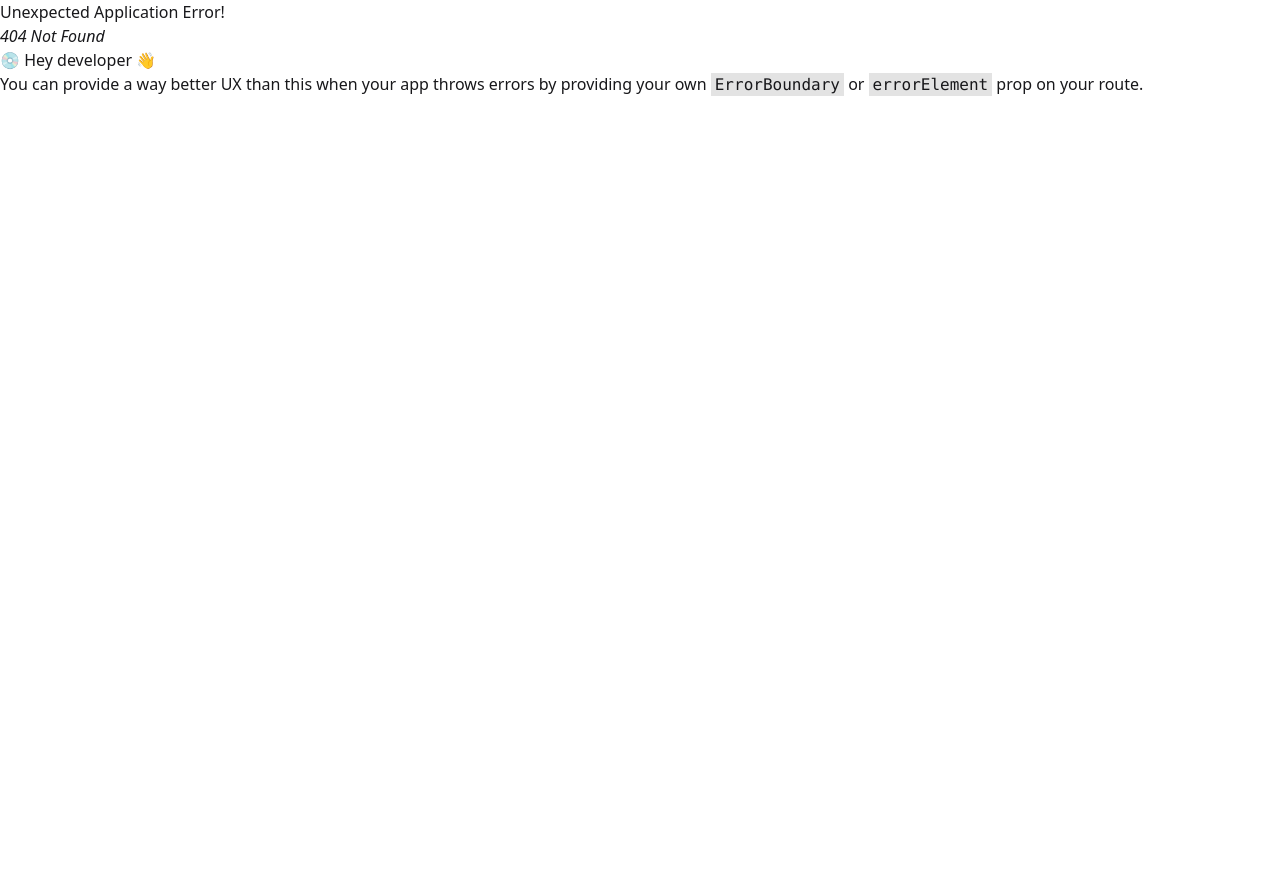
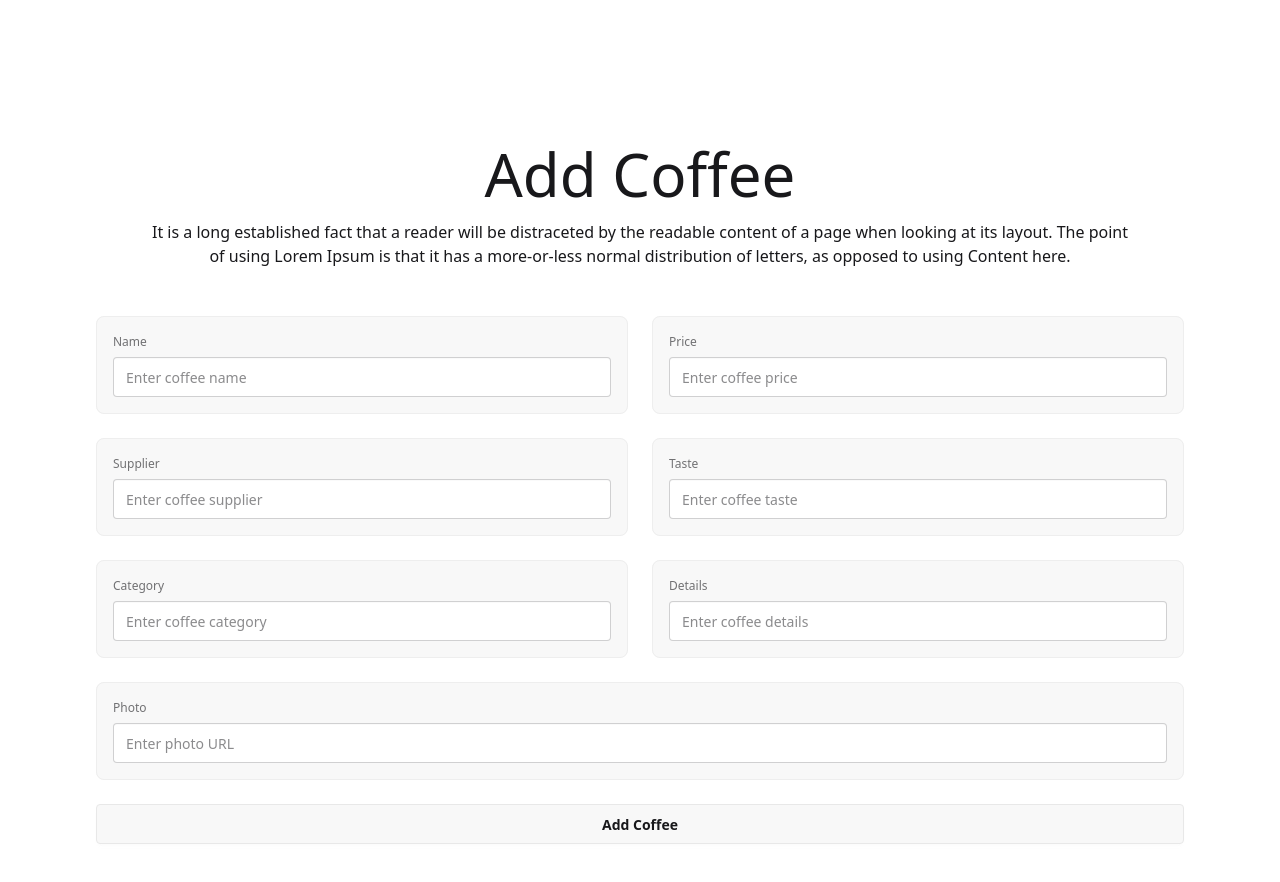
Before and after one commit to roni-biswas/coffee-store-client, a React (Vite) app: page /add-coffee in a window 1280 px wide. Before the commit this address had no page. Shown: the top 882 px of the page. Before the commit the page ends 800 px from the top, so only its background shows below. Built offline with nearby package versions, Linux system fonts and the light colour scheme.

Commit message:
added UI form for add coffee in AddCoffee component

```diff
--- /dev/null
+++ b/src/components/AddCoffee.jsx
@@ -0,0 +1,89 @@
+import React from "react";
+
+const AddCoffee = () => {
+  return (
+    <div className="p-24">
+      <div className="p-12 text-center space-y-4">
+        <h1 className="text-6xl">Add Coffee</h1>
+        <p>
+          It is a long established fact that a reader will be distraceted by the
+          readable content of a page when looking at its layout. The point of
+          using Lorem Ipsum is that it has a more-or-less normal distribution of
+          letters, as opposed to using Content here.
+        </p>
+      </div>
+      <form>
+        <div className="grid grid-cols-1 md:grid-cols-2 gap-6">
+          <fieldset className="fieldset bg-base-200 border-base-300 rounded-box border p-4">
+            <label className="label">Name</label>
+            <input
+              type="text"
+              name="name"
+              className="input w-full"
+              placeholder="Enter coffee name"
+            />
+          </fieldset>
+          <fieldset className="fieldset bg-base-200 border-base-300 rounded-box border p-4">
+            <label className="label">Price</label>
+            <input
+              type="Number"
+              name="price"
+              className="input w-full"
+              placeholder="Enter coffee price"
+            />
+          </fieldset>
+          <fieldset className="fieldset bg-base-200 border-base-300 rounded-box border p-4">
+            <label className="label">Supplier</label>
+            <input
+              type="text"
+              name="supplier"
+              className="input w-full"
+              placeholder="Enter coffee supplier"
+            />
+          </fieldset>
+          <fieldset className="fieldset bg-base-200 border-base-300 rounded-box border p-4">
+            <label className="label">Taste</label>
+            <input
+              type="text"
+              name="taste"
+              className="input w-full"
+              placeholder="Enter coffee taste"
+            />
+          </fieldset>
+          <fieldset className="fieldset bg-base-200 border-base-300 rounded-box border p-4">
+            <label className="label">Category</label>
+            <input
+              type="text"
+              name="category"
+              className="input w-full"
+              placeholder="Enter coffee category"
+            />
+          </fieldset>
+          <fieldset className="fieldset bg-base-200 border-base-300 rounded-box border p-4">
+            <label className="label">Details</label>
+            <input
+              type="text"
+              name="details"
+              className="input w-full"
+              placeholder="Enter coffee details"
+            />
+          </fieldset>
+        </div>
+        <div>
+          <fieldset className="fieldset bg-base-200 border-base-300 rounded-box border my-6 p-4">
+            <label className="label">Photo</label>
+            <input
+              type="text"
+              name="photo"
+              className="input w-full"
+              placeholder="Enter photo URL"
+            />
+          </fieldset>
+          <input type="submit" value="Add Coffee" className="btn w-full" />
+        </div>
+      </form>
+    </div>
+  );
+};
+
+export default AddCoffee;
--- /dev/null
+++ b/src/components/Header.jsx
@@ -0,0 +1,7 @@
+import React from "react";
+
+const Header = () => {
+  return <div></div>;
+};
+
+export default Header;
--- /dev/null
+++ b/src/components/Home.jsx
@@ -0,0 +1,11 @@
+import React from "react";
+
+const Home = () => {
+  return (
+    <div>
+      <h1>This is HOme page</h1>
+    </div>
+  );
+};
+
+export default Home;
--- /dev/null
+++ b/src/components/UpdateCoffee.jsx
@@ -0,0 +1,7 @@
+import React from "react";
+
+const UpdateCoffee = () => {
+  return <div></div>;
+};
+
+export default UpdateCoffee;
--- /dev/null
+++ b/src/layouts/MainLayout.jsx
@@ -0,0 +1,16 @@
+import React from "react";
+import { Outlet } from "react-router";
+import Header from "../components/Header";
+
+const MainLayout = () => {
+  return (
+    <>
+      <Header />
+      <div className="max-w-7xl mx-auto">
+        <Outlet />
+      </div>
+    </>
+  );
+};
+
+export default MainLayout;
--- a/src/main.jsx
+++ b/src/main.jsx
@@ -3,11 +3,24 @@
 import "./index.css";
 
 import { createBrowserRouter, RouterProvider } from "react-router";
+import MainLayout from "./layouts/MainLayout";
+import Home from "./components/Home";
+import AddCoffee from "./components/AddCoffee";
 
 const router = createBrowserRouter([
   {
     path: "/",
-    element: <div>Hello World</div>,
+    Component: MainLayout,
+    children: [
+      {
+        index: true,
+        Component: Home,
+      },
+      {
+        path: "add-coffee",
+        Component: AddCoffee,
+      },
+    ],
   },
 ]);
 
```
